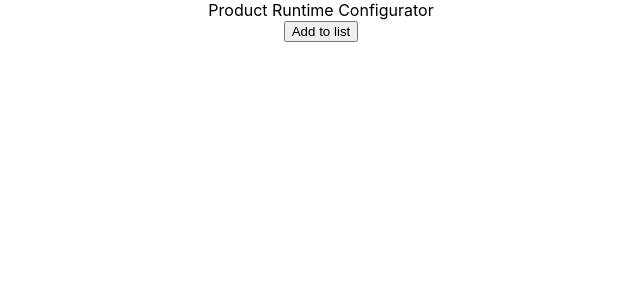
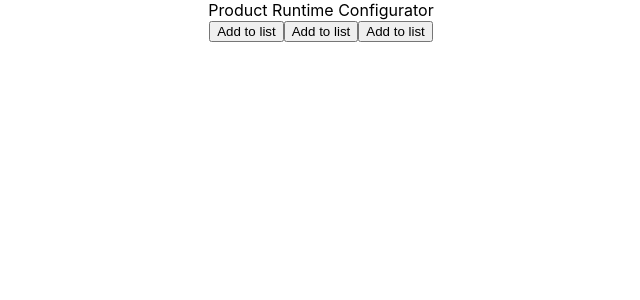
Before and after one commit to priyankaAccolite/react-poc, a React (Create React App) app: page / in a window 1280 px wide. Shown: the top 300 px of the page, without its empty margins (319-959 px from the left). Built offline with nearby package versions, Linux system fonts and the light colour scheme.

Commit message:
initial commit

```diff
--- a/src/App.js
+++ b/src/App.js
@@ -7,6 +7,8 @@ function App() {
     <div className="App">
       <MainContainer />
       <Button name="Add to list" />
+      <Button name="Add to list" />
+      <Button name="Add to list" />
     </div>
   );
 }
```
